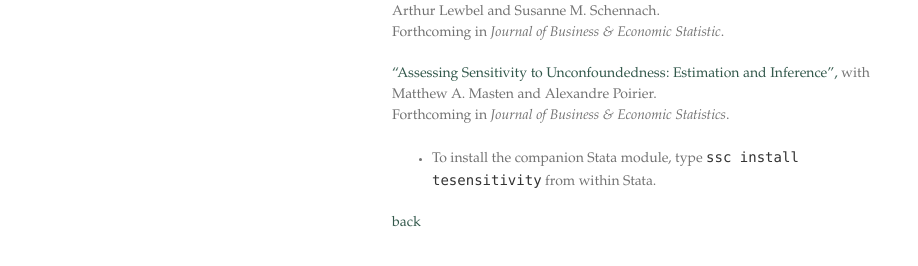
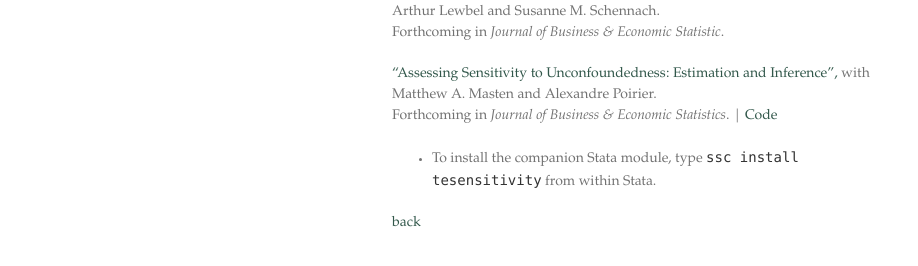
Before and after one commit to zhanglinqi/zhanglinqi.github.io, a Jekyll site: the page built from research.md, in a window 1280 px wide. Shown: the part 522-788 px from the top of the page, without its empty margins (178-1096 px from the left). Built offline with Jekyll 4.4.1, drawn with Linux system fonts in a browser that asks for light colours; our own code applies the rules of GitHub Pages for plain Markdown files.

Commit message:
update downloadable replication code.

```diff
--- a/research.md
+++ b/research.md
@@ -18,7 +18,7 @@ layout: research
 Forthcoming in *Journal of Business & Economic Statistic*.
 
 ["Assessing Sensitivity to Unconfoundedness: Estimation and Inference",](https://arxiv.org/abs/2012.15716) with Matthew A. Masten and Alexandre Poirier.
-Forthcoming in *Journal of Business & Economic Statistics*.
+Forthcoming in *Journal of Business & Economic Statistics*. | [Code](https://dl.dropboxusercontent.com/s/rj6nxlh6howhzvg/Replication%20Code.zip?dl=0)
 
 *   To install the companion Stata module, type `ssc install tesensitivity` from within Stata.
 
```
